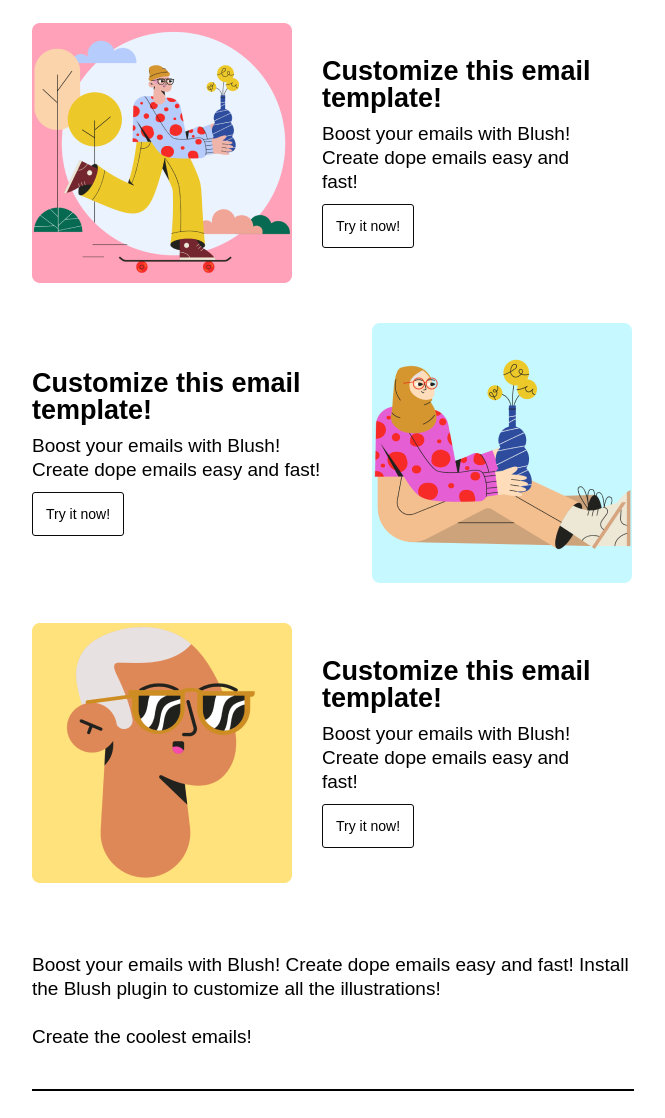
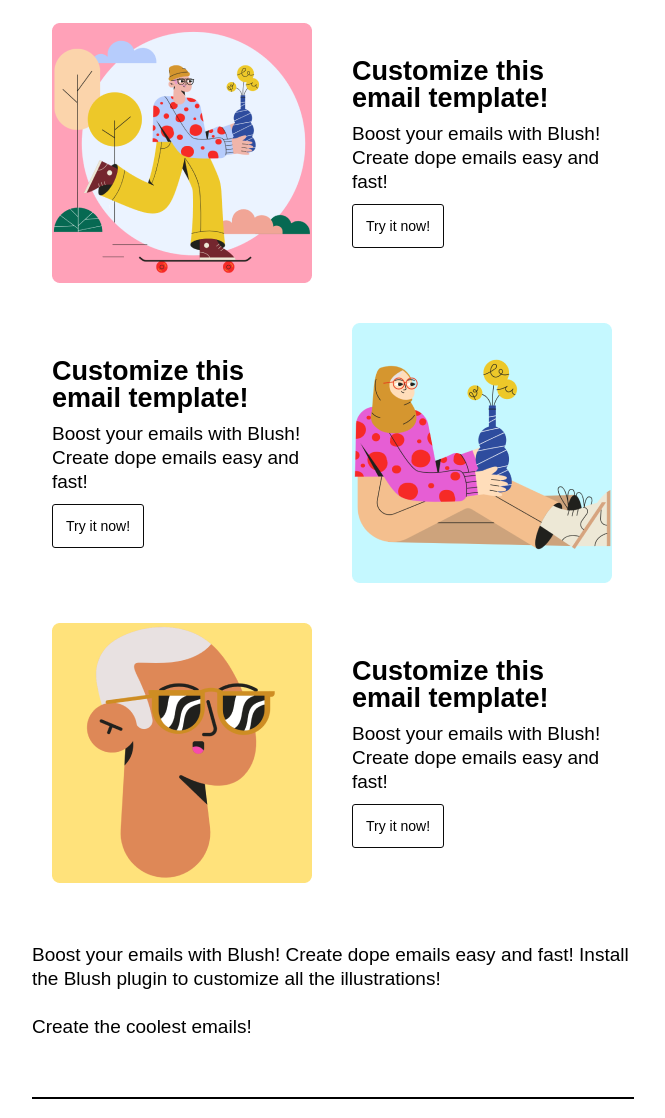
Before and after one commit to blackb1rd2498/CodiGO, a plain HTML site: page Semana3-clase1/ejercicio-1/index.html in a window 1280 px wide. Shown: the part 754-1872 px from the top of the page, without its empty margins (308-973 px from the left). Drawn offline with Linux system fonts and the light colour scheme.

Commit message:
ejm1 final

```diff
--- a/Semana3-clase1/ejercicio-1/index.html
+++ b/Semana3-clase1/ejercicio-1/index.html
@@ -6,7 +6,7 @@
     <meta name="viewport" content="width=device-width, initial-scale=1.0">
     <link rel="stylesheet" href="style/reset.css">
     <link rel="stylesheet" href="style/main.css">
-    <title>Document</title>
+    <title>Ejercicio1 - Email.template</title>
 </head>
 <body>
     <header>
@@ -58,8 +58,8 @@
                 Install the Blush plugin to customize all the illustrations!
                 <br><br>
                 Create the coolest emails!</p>
-            <div>
-
+            <div class="divition">
+                <!--DIVITION-->
             </div>
         </section>
     </main>
@@ -70,11 +70,11 @@
             You are receiving this email because you opted in via our website.
         </p>
         <div class="social-media">
-            <a href=""><img src="./img/twitter.png" alt="twitter"></a>
-            <a href=""><img src="./img/instagram.png" alt="instagram"></a>
-            <a href=""><img src="./img/youtube.png" alt="youtube"></a>
-            <a href=""><img src="./img/web.png" alt="web"></a>
-            <a href=""><img src="./img/linkedin.png" alt="linkedin"></a>
+            <a href="https://www.twitter.com"><img src="./img/twitter.png" alt="twitter"></a>
+            <a href="https://www.instagram.com"><img src="./img/instagram.png" alt="instagram"></a>
+            <a href="https://www.youtube.com"><img src="./img/youtube.png" alt="youtube"></a>
+            <a href="https://www.google.com"><img src="./img/web.png" alt="web"></a>
+            <a href="https://www.linkedin.com"><img src="./img/linkedin.png" alt="linkedin"></a>
         </div>
         <address>Address, #PC <br> City, State.</address>
         <a href="">Unsubscribe</a>
--- a/Semana3-clase1/ejercicio-1/style/main.css
+++ b/Semana3-clase1/ejercicio-1/style/main.css
@@ -1,7 +1,6 @@
 /*PROPIEDADES GLOBALES*/
 
 body{
-    margin: 30px;
     font-family: Arial, Helvetica, sans-serif;
     width: 600px;
     margin: auto;
@@ -22,11 +21,6 @@
 h3{
     font-size: 27px;
     font-weight: bold;
-}
-
-section{
-    padding-top: 20px;
-    padding-bottom: 20px;
 }
 
 .btn-class{
@@ -70,32 +64,44 @@
 
 /*CUSTOMIZE-EMAILS*/
 
+.customize-emails{
+    display:flex;
+    flex-direction: column;
+    justify-content: space-between;
+    padding-top: 60px;
+    padding-bottom: 30px;
+}
+
+.customize-emails
 .emails-rows{
     padding-top: 20px;
     padding-bottom: 20px;
     display: flex;
-    justify-content: space-between;
+    justify-content: space-around;
     align-items: center;
 }
 
-.emails-rows:first-child div{
-    padding: 30px;
+.customize-emails
+.emails-rows
+.customiza-p{
+    width: 260px;
 }
 
-.emails-rows:nth-child(2) div{
-    padding-right: 30px;
-    padding-top: 30px;
-    padding-bottom: 30px;
+.customize-emails
+.emails-rows
+img{
+    width: 260px;
+    height: 260px;
 }
 
-.emails-rows:last-child div{
-    padding: 30px;
-}
 
 /*BOOST-EMAILS*/
 
-.boost-emails div{
-    border: 1px solid #000; width: 100%; margin: auto; margin-top: 5%; margin-bottom: 5%;
+.boost-emails .divition{
+    border: 1px solid #000;
+    width: 100%;
+    margin-top: 8%;
+    margin-bottom: 8%;
 }
 
 /*FOOTER*/
```
